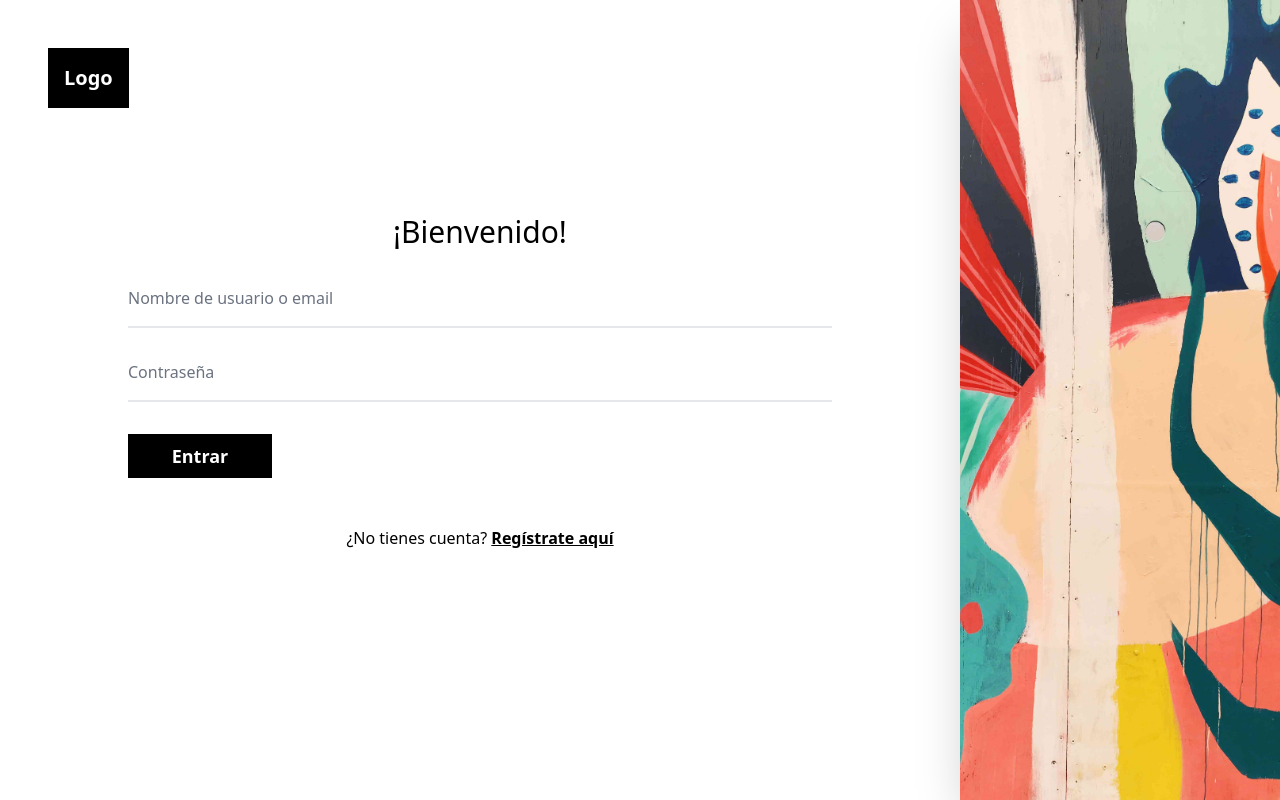
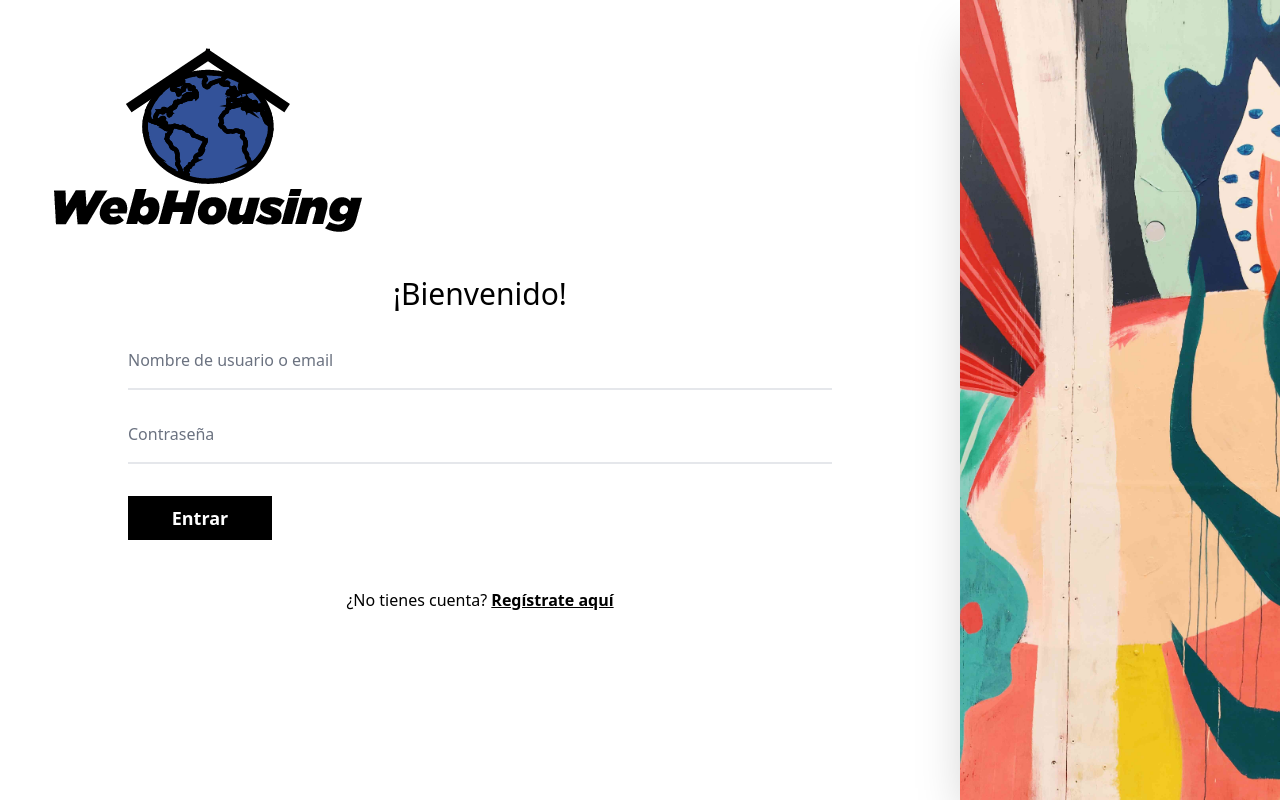
Before and after one commit to josandreu/proyecto-daw-front, a website built with webpack: page src/login-template.html in a window 1280 px wide. Built offline with nearby package versions, Linux system fonts and the light colour scheme.

Commit message:
Add logo

```diff
--- a/src/js/index.js
+++ b/src/js/index.js
@@ -9,6 +9,9 @@ import Login from "./login";
 import Routing from "./routing";
 import Register from "./register";
 import colorsBg from '../images/colors-bg.jpeg';
+import logo from '../images/logo.png'
+const logoImg = document.getElementById('logo');
+const background = document.getElementById('colors-bg');
 
 window.addEventListener('load', function(event) {
   SendData.init();
@@ -21,7 +24,8 @@ document.addEventListener('DOMContentLoaded', function(event) {
   Modal.init();
   Search.init();
   addEventTabs();
-  document.getElementById('colors-bg').src = colorsBg;
+  if(background) background.src = colorsBg;
+  if(logoImg) logoImg.src = logo;
 });
 
 window.onresize = addEventTabs;
--- a/src/login-template.html
+++ b/src/login-template.html
@@ -16,7 +16,7 @@
     <div class="w-full md:w-3/4 flex flex-col">
 
         <div class="flex justify-center md:justify-start pt-12 md:pl-12 md:-mb-24">
-            <a href="#" class="bg-black text-white font-bold text-xl p-4">Logo</a>
+            <img id="logo" src="" alt="logo">
         </div>
 
         <div class="flex flex-col justify-center md:justify-start my-auto pt-8 md:pt-0 px-8 md:px-24 lg:px-32">
--- a/src/register-template.html
+++ b/src/register-template.html
@@ -15,7 +15,7 @@
     <div class="w-full md:w-3/4 flex flex-col">
 
         <div class="flex justify-center md:justify-start pt-12 md:pl-12 md:-mb-12">
-            <a href="#" class="bg-black text-white font-bold text-xl p-4" alt="Logo">Logo</a>
+            <img id="logo" src="" alt="logo">
         </div>
 
         <div class="flex flex-col justify-center md:justify-start my-auto pt-8 md:pt-0 px-8 md:px-24 lg:px-32">
--- /dev/null
+++ b/src/sass/components/_logo.scss
@@ -0,0 +1,3 @@
+#logo {
+  max-width: 100px;
+}
```
Also changed, not shown: dist/bundle.js, dist/images/2623560745b595638f4df83895489347.png (added), dist/login.html, dist/registro.html, src/images/logo.png (added).
